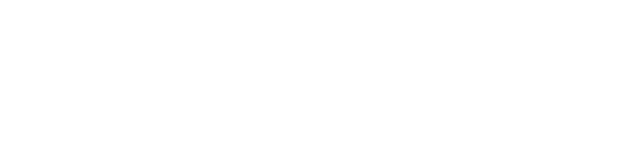
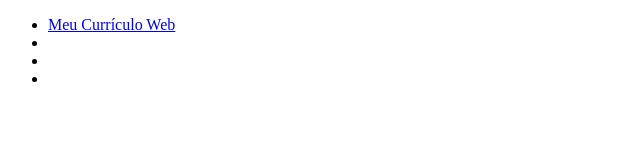
Before and after one commit to ErikyAlves/calculadora-js, a plain HTML site: page index.html in a window 1280 px wide. Shown: the whole page, without its empty margins (0-640 px from the left). Drawn offline with Linux system fonts and the light colour scheme.

Commit message:
adiconado arquivos e pastas essenciais

```diff
--- a/index.html
+++ b/index.html
@@ -5,12 +5,23 @@
   <meta charset="UTF-8">
   <meta http-equiv="X-UA-Compatible" content="IE=edge">
   <meta name="viewport" content="width=device-width, initial-scale=1.0">
-
+  <link rel="stylesheet" href="css/style.css">
   <title>Document</title>
 </head>
 
 <body>
+  <header>
+    <nav>
+      <ul>
+        <li><a href="#">Meu Currículo Web</a></li>
+        <li><a href="#"></a></li>
+        <li><a href="#"></a></li>
+        <li><a href="#"></a></li>
+      </ul>
+    </nav>
+  </header>
 
+  <script src="js/index.js"></script>
 </body>
 
 </html>
--- /dev/null
+++ b/sass/style.scss
@@ -0,0 +1,4 @@
+// configs globais do html
+@import "./global/global.scss";
+// varáveis
+@import "./variables/variables.scss";
```
Also changed, not shown: css/style.css (added), js/index.js (added), sass/global/global.scss (added), sass/variables/variables.scss (added), 1 other file.
